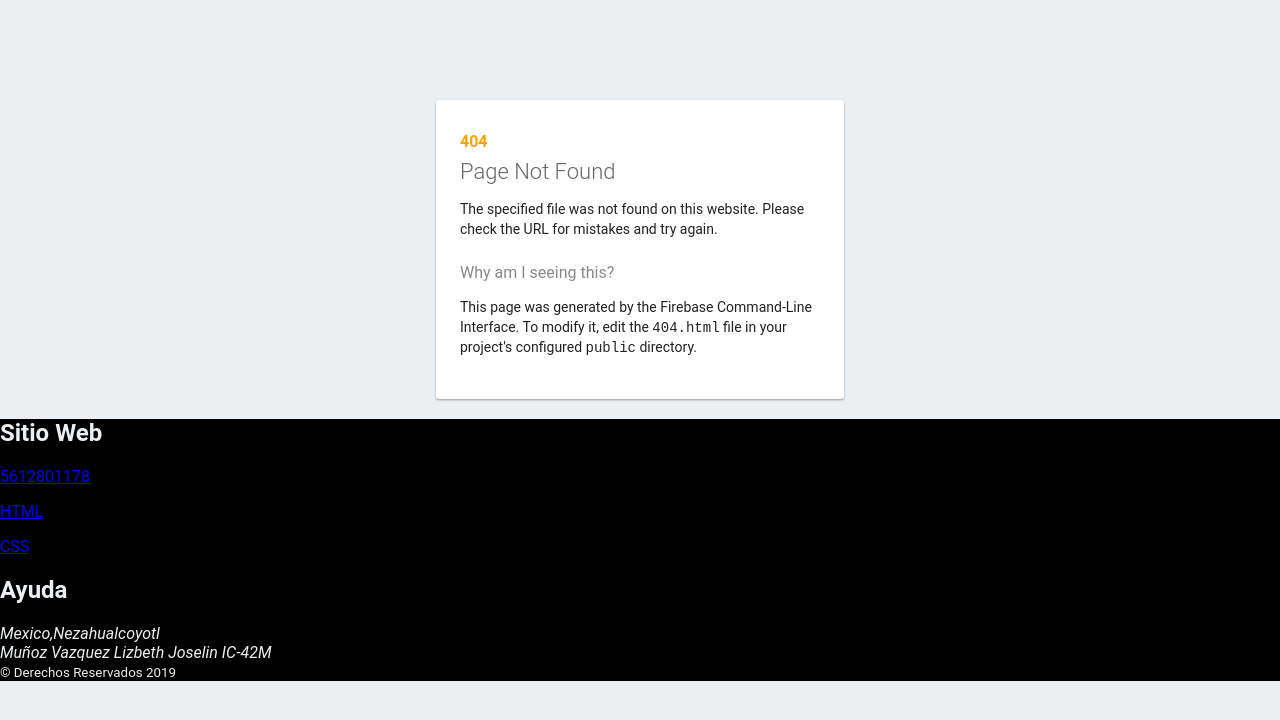
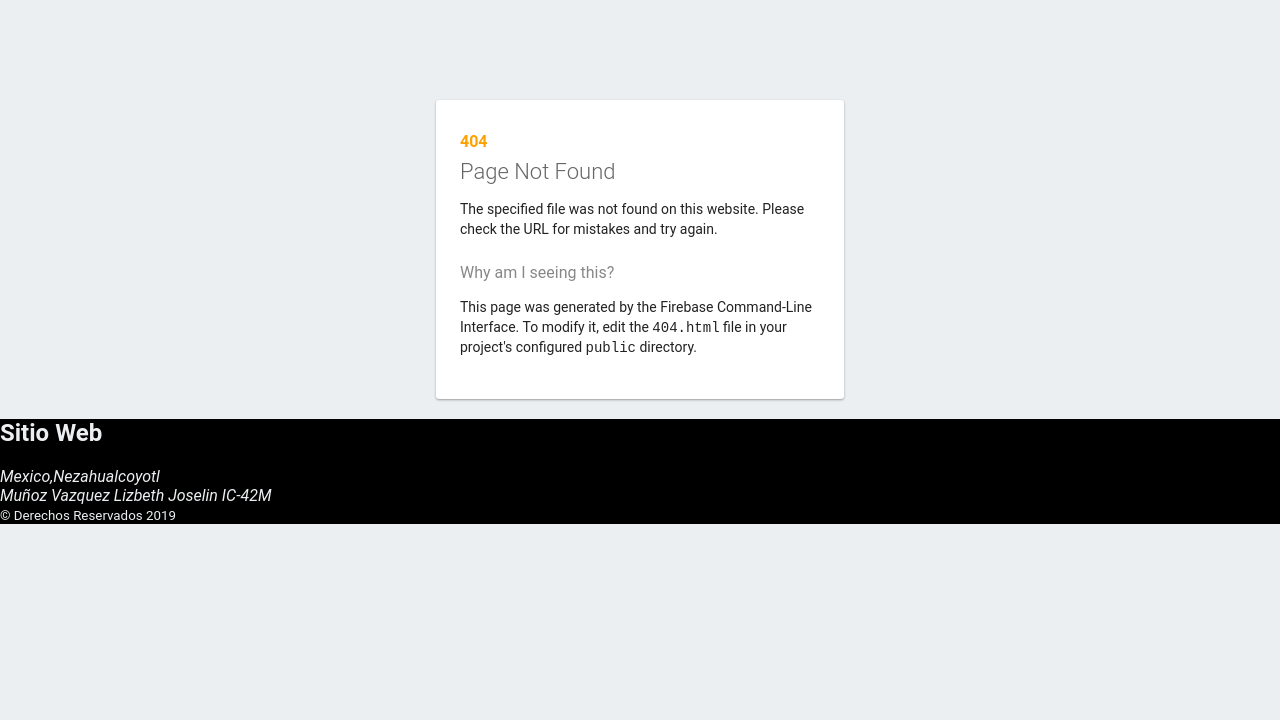
Before and after one commit to joselin24/jos, a plain HTML site: page public/404.html in a window 1280 px wide. Drawn offline with Linux system fonts and the light colour scheme.

Commit message:
primer commit

```diff
--- a/public/404.html
+++ b/public/404.html
@@ -35,14 +35,9 @@
       <div>
         <section class="seccionpie">
           <h1>Sitio Web</h1>
-          <p><a href="index.html">5612801178</a></p>
-          <p><a href="fotos.html">HTML</a></p>
-          <p><a href="videos.html">CSS</a></p>
+
         </section>
-        <section class="seccionpie">
-          <h1>Ayuda</h1>
-          <p><a href="contacto.html"></a></p>
-        </section>
+
         <section class="seccionpie">
           <address>Mexico,Nezahualcoyotl</address>
           <address>Muñoz Vazquez Lizbeth Joselin IC-42M</address>
```
Also changed, not shown: public/index.html (+0 -3 lines).
